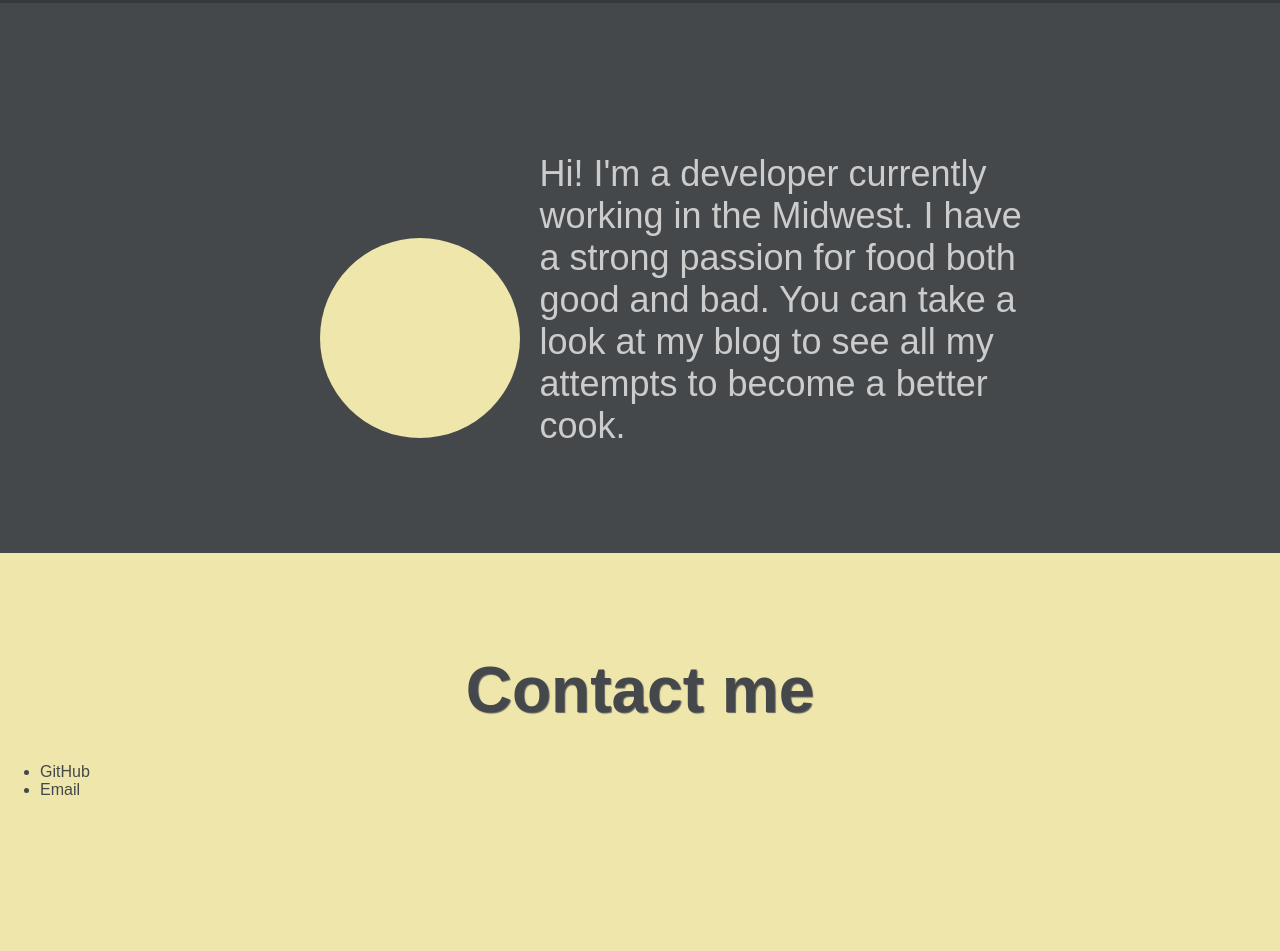
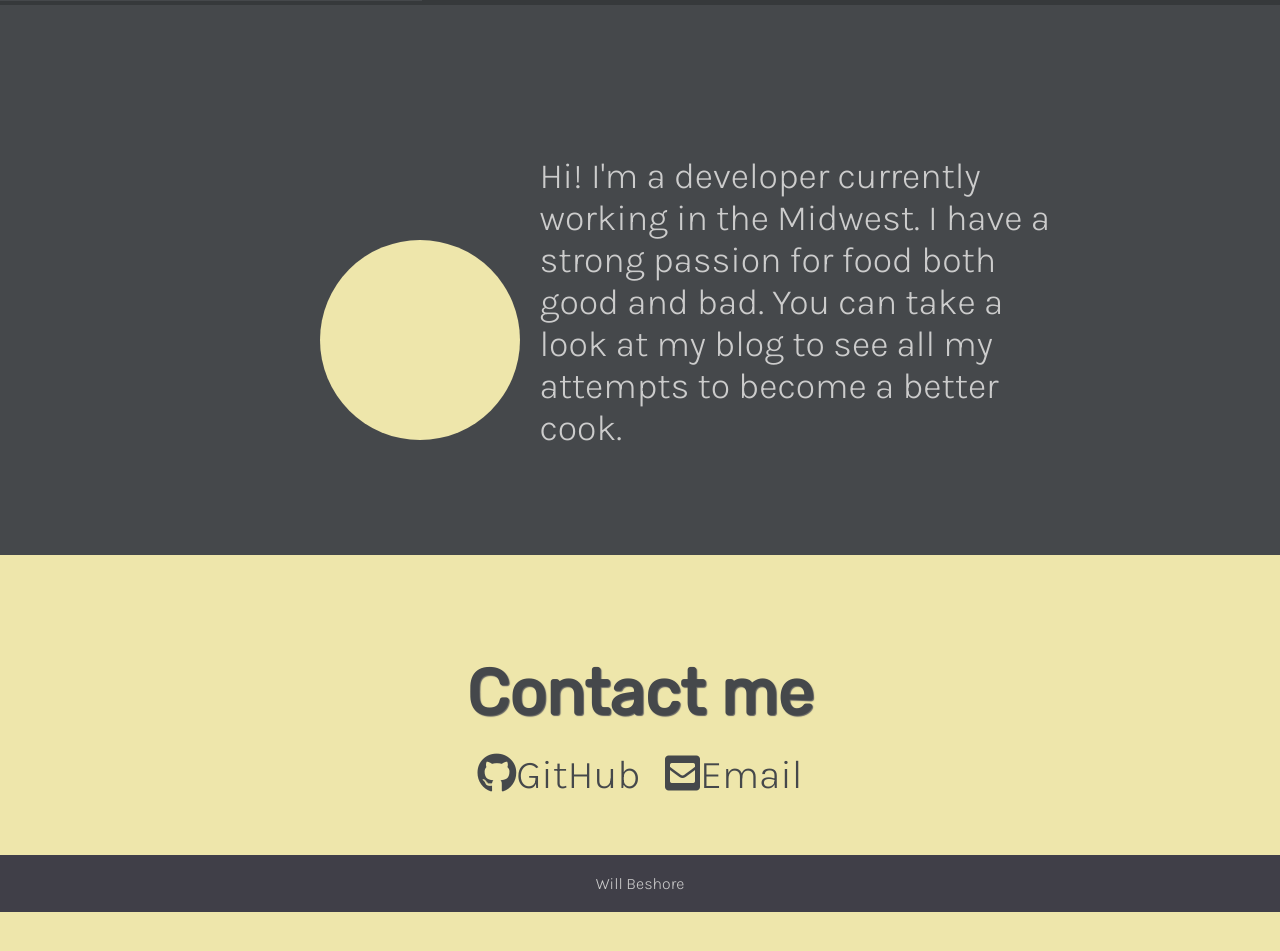
Before and after one commit to wjbeshore/portfolio, a plain HTML site: page index.html in a window 1280 px wide. Shown: the part 1829-2780 px from the top of the page. After the commit the page ends 2741 px from the top, so only its background shows below. Drawn offline with nearby package versions, Linux system fonts and the light colour scheme.

Commit message:
Added fonts, styled contact section

```diff
--- a/index.html
+++ b/index.html
@@ -6,6 +6,9 @@
     <meta charset="UTF-8">
     <meta name="viewport" content="width=device-width, initial-scale=1.0">
     <meta http-equiv="X-UA-Compatible" content="ie=edge">
+    <link rel="preconnect" href="https://fonts.gstatic.com">
+    <link href="https://fonts.googleapis.com/css2?family=Rubik:wght@400&display=swap" rel="stylesheet">
+    <link href="https://fonts.googleapis.com/css2?family=Karla:wght@300&display=swap" rel="stylesheet">
     <link rel="stylesheet" href="https://use.fontawesome.com/releases/v5.8.1/css/all.css">
     <link href="https://unpkg.com/aos@2.3.1/dist/aos.css" rel="stylesheet">
     <link rel="stylesheet" href="./styles.css">
@@ -79,8 +82,8 @@
     <div id="contact">
         <h1 class="headline">Contact me</h1>
         <ul>
-            <li>GitHub</li>
-            <li>Email</li>
+            <li><i class="fab fa-github"></i>GitHub</li>
+            <li><i class="fas fa-envelope-square"></i>Email</li>
         </ul>
 
 
--- a/styles.css
+++ b/styles.css
@@ -15,6 +15,14 @@ body {
     font-family: Arial, Helvetica, sans-serif;
     color:#45484B;
     background-color: #EEE6AB;
+}
+
+h1, h2, h3, h4, h5{
+    font-family: 'Rubik', sans-serif;
+}
+
+p, li {
+    font-family: 'Karla', sans-serif;
 }
 
 header {
@@ -169,6 +177,24 @@ footer {
     color: #ccc;
   }
 
+
+#contact{
+    height: 200px;
+}
+
+#contact li{
+    display: inline-block;
+    font-size: 2.5em;
+    margin: 0 10px;
+}
+
+#contact ul{
+    margin: auto;
+    width: 500px;
+    text-align: center;
+    padding-left: 0;
+}
+
   @media screen and (max-width: 678px) {
     .burger {
         display: block;
```
